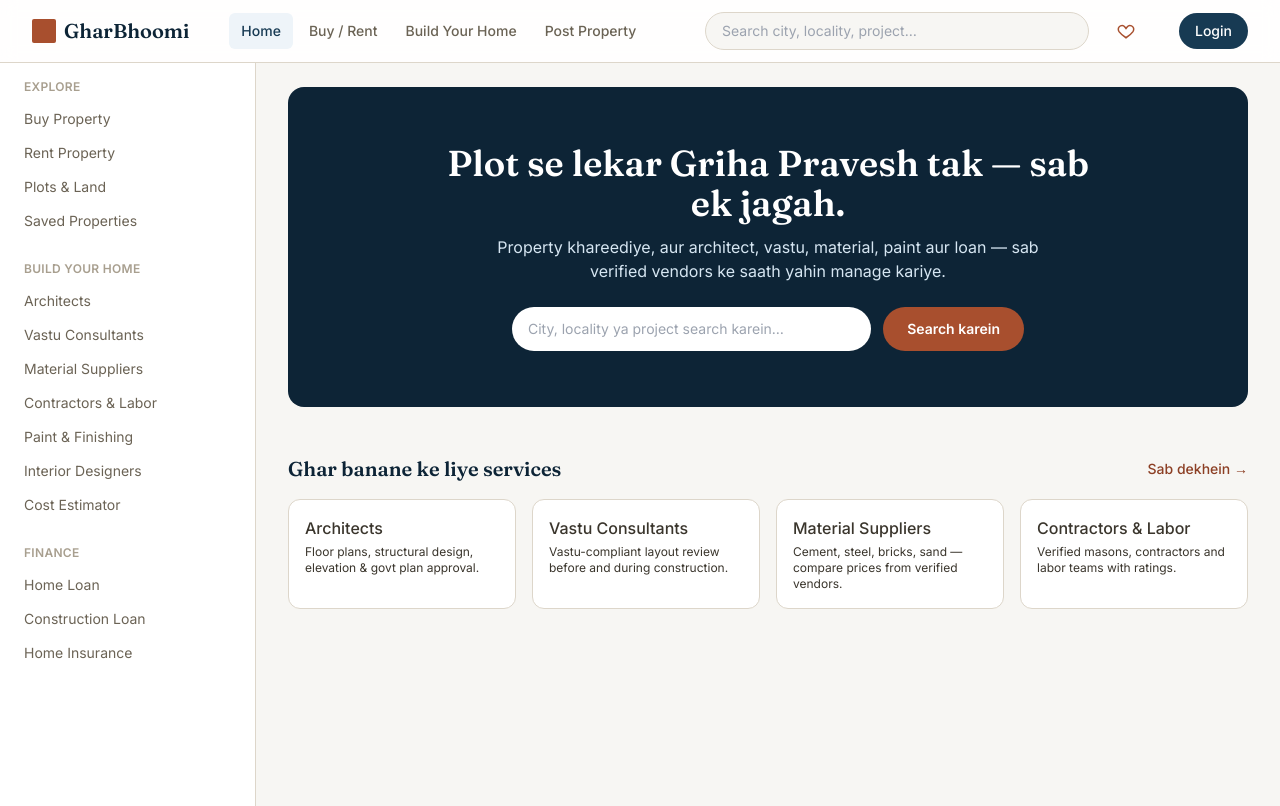
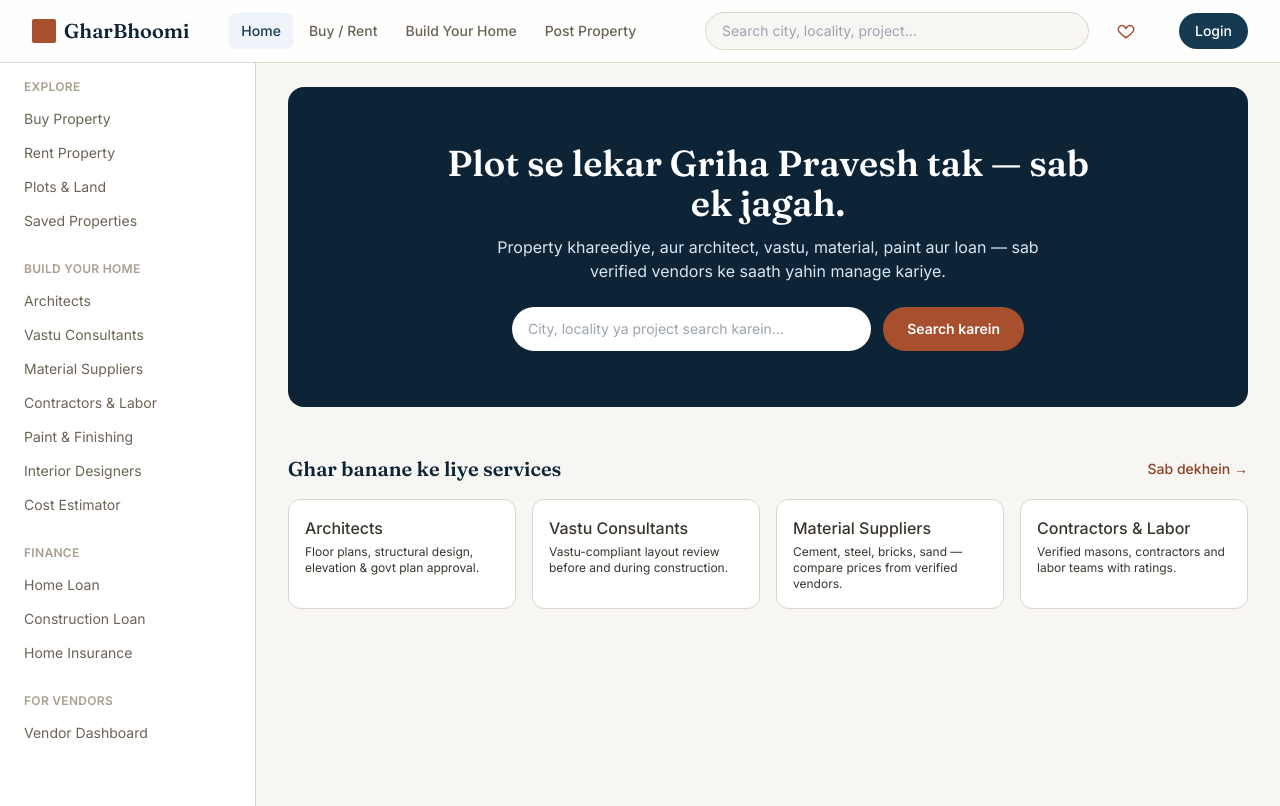
Before and after one commit to firstchoiceinfra/Property-hub, a React (Vite) app: page / in a window 1280 px wide. Built offline with nearby package versions, Linux system fonts and the light colour scheme.

Commit message:
Update Sidebar.jsx

```diff
--- a/src/components/Sidebar.jsx
+++ b/src/components/Sidebar.jsx
@@ -30,12 +30,15 @@ const groups = [
       { to: '/services/insurance', label: 'Home Insurance' },
     ],
   },
+  {
+    title: 'For Vendors',
+    items: [{ to: '/vendor-dashboard', label: 'Vendor Dashboard' }],
+  },
 ]
 
 export default function Sidebar({ open, onClose }) {
   return (
     <>
-      {/* Mobile overlay */}
       {open && (
         <div
           className="fixed inset-0 z-30 bg-black/30 lg:hidden"
```
